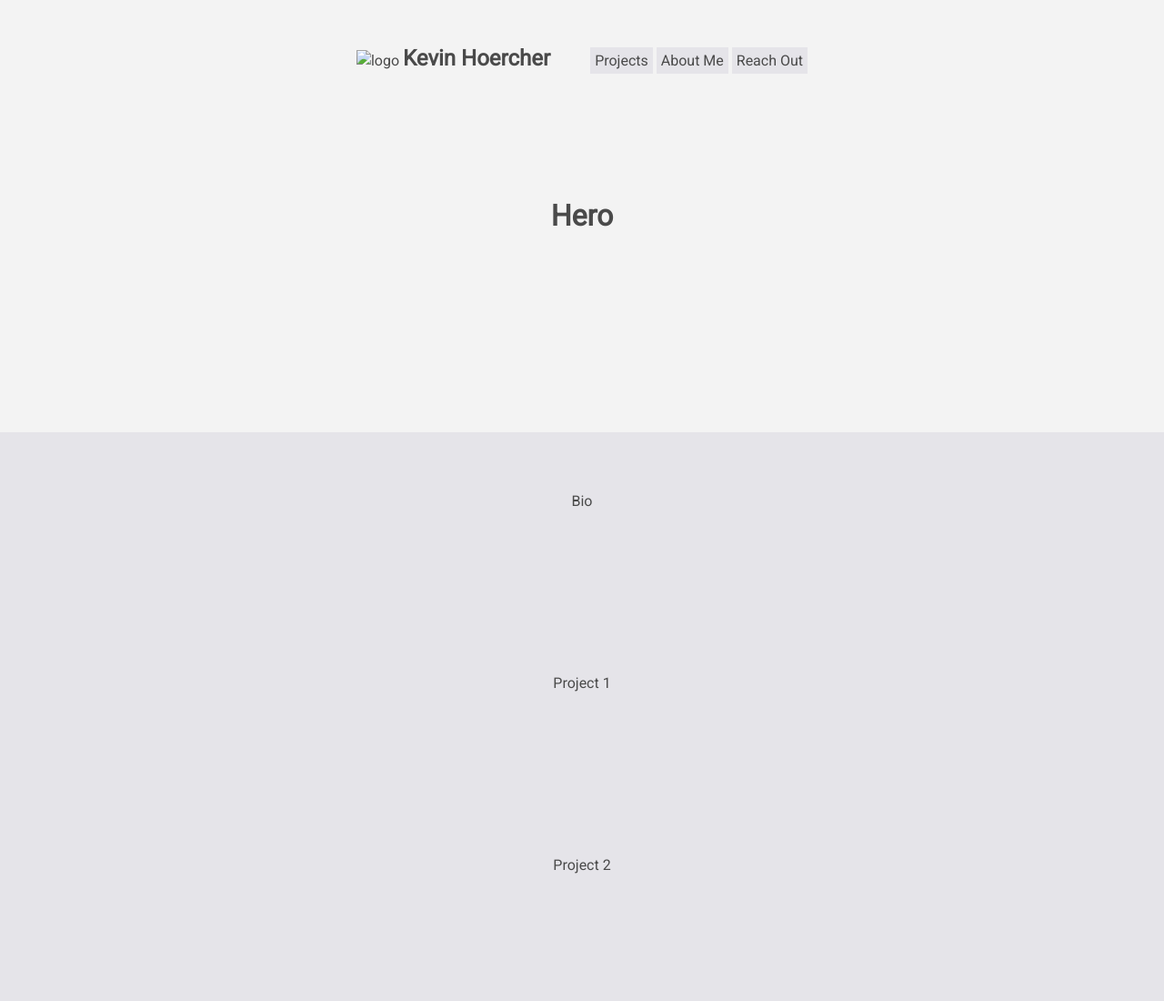
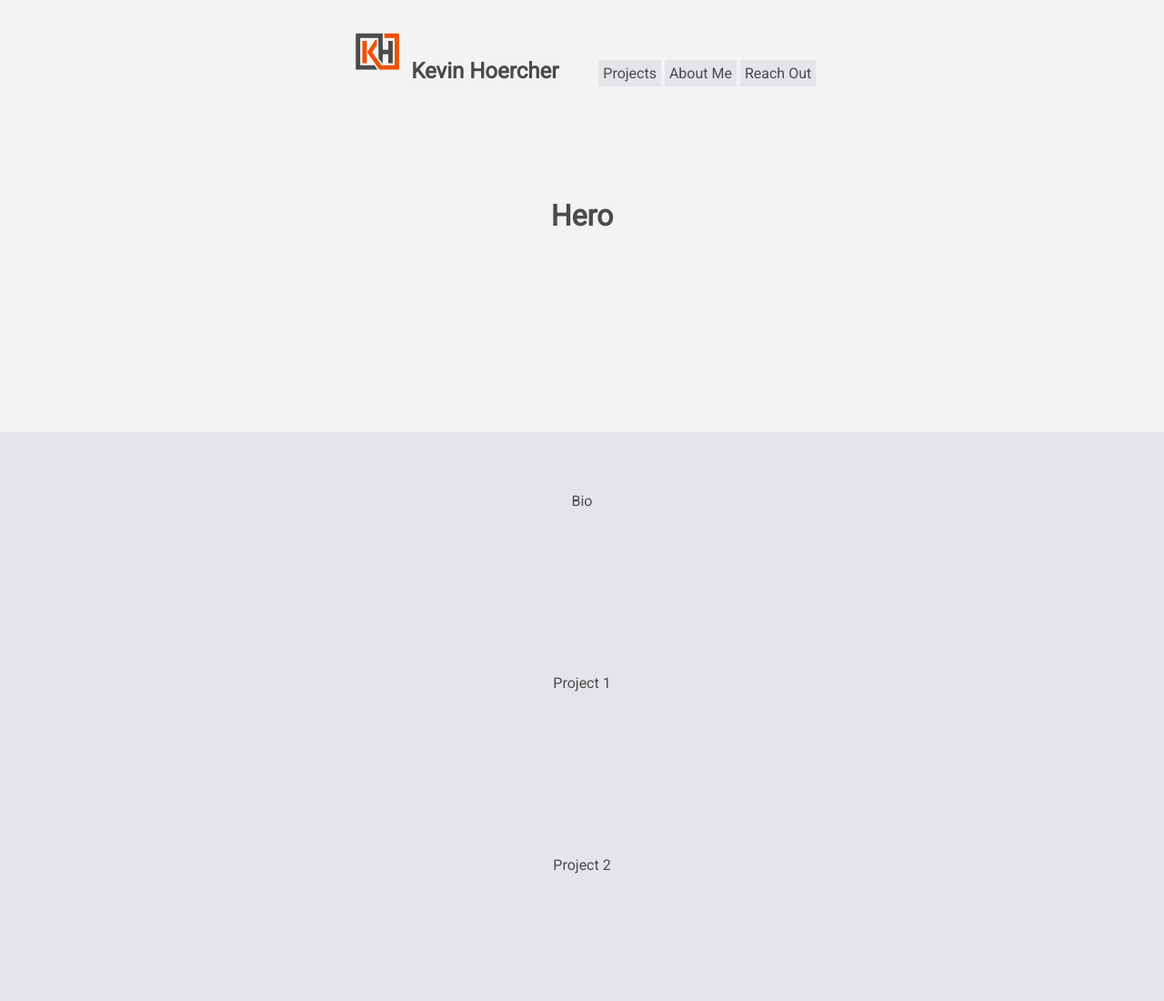
Before and after one commit to khoerch/portfolio, a plain HTML site: page index.html in a window 1280 px wide. Shown: the top 1100 px of the page at 91% size. Drawn offline with nearby package versions, Linux system fonts and the light colour scheme.

Commit message:
Refining styling and added logo

```diff
--- a/index.html
+++ b/index.html
@@ -12,7 +12,7 @@
 
     <body>
         <nav role="navigation">
-            <img class="nav-bar" src="#" alt="logo">
+            <img class="nav-bar logo" src="portfolio-logo.svg" alt="logo">
             <h2 class="nav-bar">Kevin Hoercher</h2>
             <ul class="nav-bar">
                 <li class="nav-bar nav-item"><a href="#">Projects</a></li>
--- a/main.css
+++ b/main.css
@@ -28,6 +28,10 @@ nav {
     display: inline-block;
 }
 
+.logo {
+    max-height: 60px;
+}
+
 .nav-item a {
     background: #E5E4E9;
     color: #4A4A4A;
```
Also changed, not shown: portfolio-logo.svg (added).
